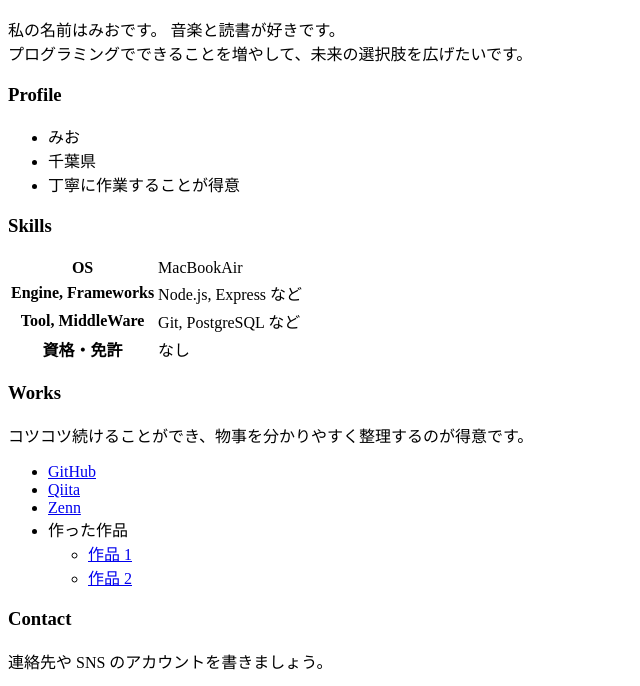
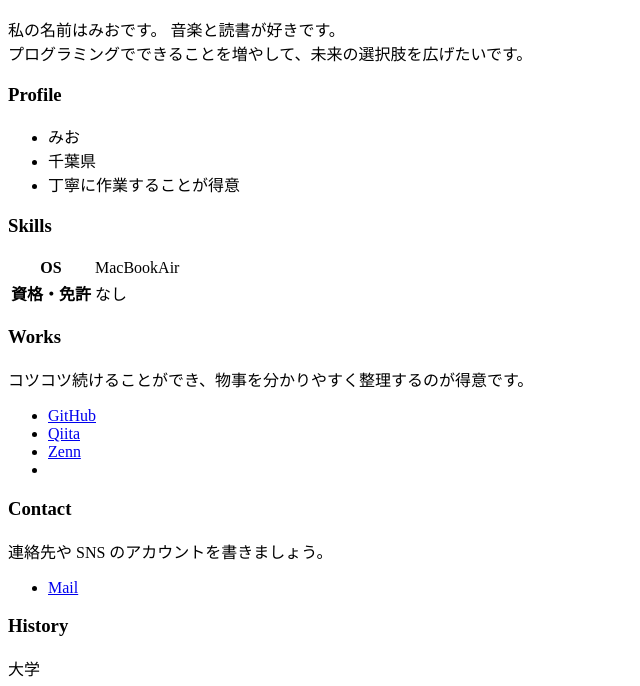
Before and after one commit to mio198/GitHub-mio198.github.io, a plain HTML site: page index.html in a window 1280 px wide. Shown: the part 110-796 px from the top of the page, without its empty margins (0-640 px from the left). Drawn offline with Linux system fonts and the light colour scheme.

```diff
--- a/index.html
+++ b/index.html
@@ -29,14 +29,7 @@
       <tr>
         <th>OS</th>
         <td>MacBookAir</td>
-      </tr>
-      <tr>
-        <th>Engine, Frameworks</th>
-        <td>Node.js, Express など</td>
-      </tr>
-      <tr>
-        <th>Tool, MiddleWare</th>
-        <td>Git, PostgreSQL など</td>
+
       </tr>
       <tr>
         <th>資格・免許</th>
@@ -51,10 +44,8 @@
       <li><a href="https://qiita.com/">Qiita</a></li>
       <li><a href="https://zenn.dev/">Zenn</a></li>
       <li>
-        作った作品
-        <ul>
-          <li><a href="https://example.com/">作品 1</a></li>
-          <li><a href="https://example.com/">作品 2</a></li>
+
+
         </ul>
       </li>
     </ul>
```
